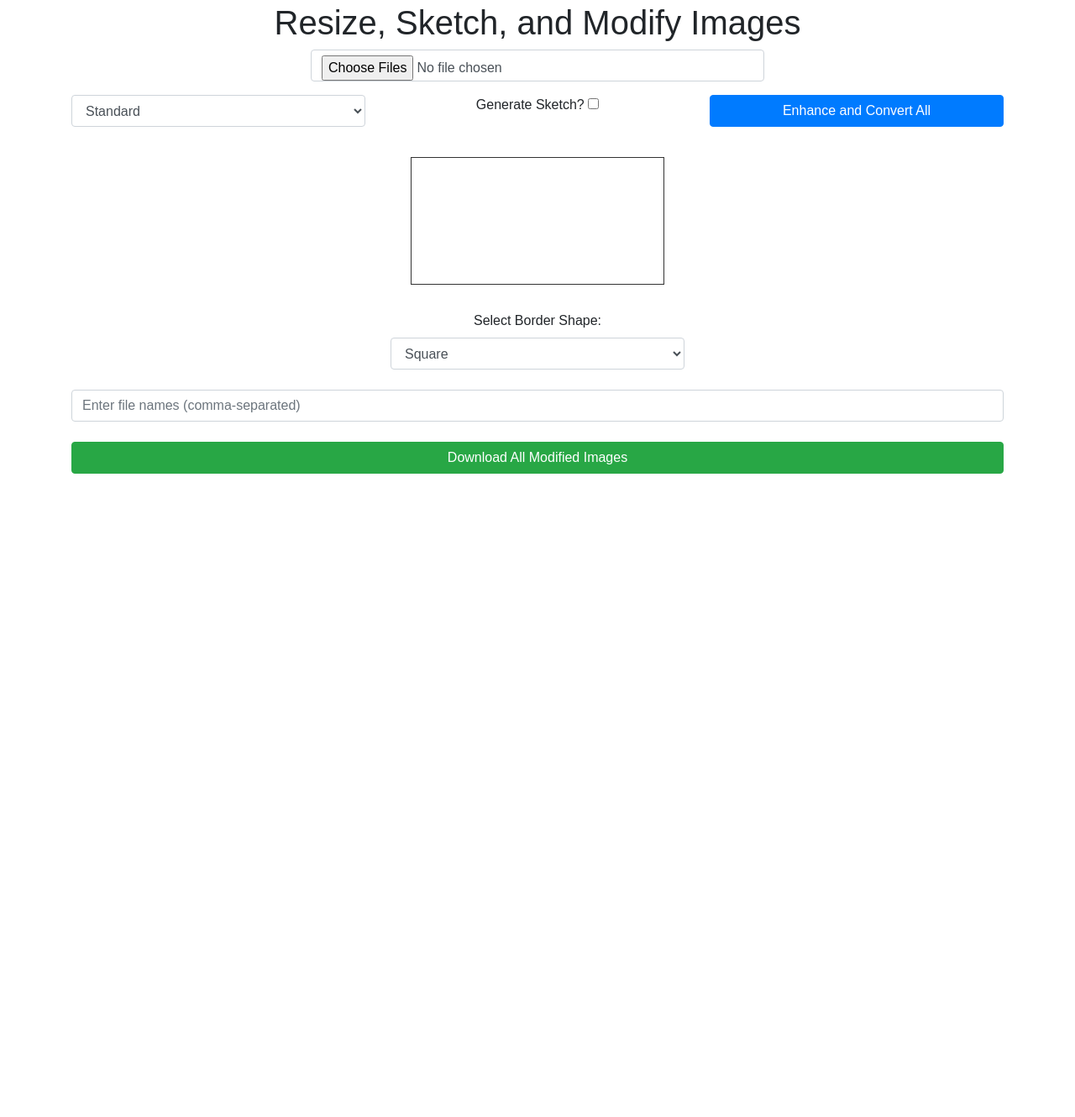
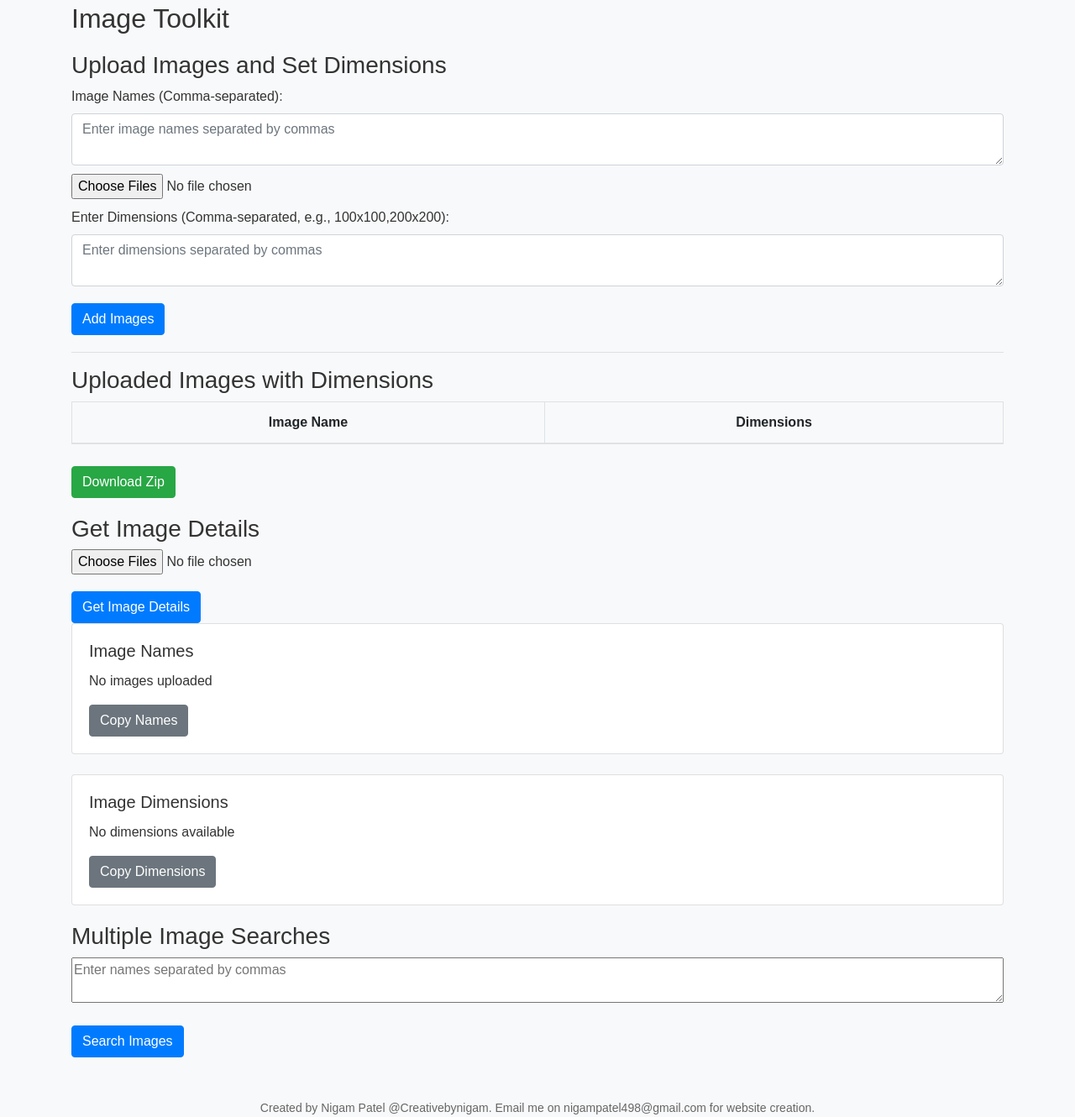
Before and after one commit to nigam498/webdevelopmentkit, a plain HTML site: page index.html in a window 1280 px wide. Shown: the part 47-1377 px from the top of the page at 84% size. Before the commit the page ends 800 px from the top, so only its background shows below. Drawn offline with nearby package versions, Linux system fonts and the light colour scheme.

Commit message:
Update index.html

```diff
--- a/index.html
+++ b/index.html
@@ -2,243 +2,276 @@
  <html lang="en">
    <head>
      <meta charset="UTF-8">
-  <title>Resize, Sketch, and Modify Images</title>
-  <script src="https://cdnjs.cloudflare.com/ajax/libs/pica/5.1.1/pica.min.js"></script>
-  <link rel="stylesheet" href="https://stackpath.bootstrapcdn.com/bootstrap/4.5.2/css/bootstrap.min.css">
+     <title>Image Toolkit</title>
+     <link href="https://stackpath.bootstrapcdn.com/bootstrap/4.5.2/css/bootstrap.min.css" rel="stylesheet">
      <style>
        body {
          font-family: Arial, sans-serif;
+         background-color: #f8f9fa;
+         color: #333;
+       }
+
+       .container {
+         margin-top: 50px;
+       }
+
+       h2 {
+         margin-bottom: 20px;
+       }
+
+       .btn-primary,
+       .btn-success {
+         margin-top: 10px;
+       }
+
+       .input-section {
+         margin-bottom: 20px;
+       }
+
+       textarea,
+       input[type="file"] {
+         width: 100%;
+         margin-bottom: 10px;
+       }
+
+       table {
+         width: 100%;
+         margin-bottom: 20px;
+       }
+
+       table th,
+       table td {
          text-align: center;
-      padding-top: 50px;
        }
-    canvas {
-      border: 1px solid #333;
-      margin-top: 20px;
-      max-width: 100%;
-      height: auto;
+
+       footer {
+         text-align: center;
+         margin-top: 50px;
+         font-size: 14px;
+         color: #666;
        }
      </style>
    </head>
    <body>
      <div class="container">
-    <h1>Resize, Sketch, and Modify Images</h1>
-
-    <div class="row justify-content-center">
-      <div class="col-md-6">
-        <input type="file" id="fileInput" class="form-control" multiple>
+       <h2>Image Toolkit</h2>
+       <div class="input-section">
+         <h3>Upload Images and Set Dimensions</h3>
+         <label for="imageNames">Image Names (Comma-separated):</label>
+         <textarea id="imageNames" class="form-control" placeholder="Enter image names separated by commas"></textarea>
+         <input type="file" id="fileInput" multiple>
+         <label for="dimensions">Enter Dimensions (Comma-separated, e.g., 100x100,200x200):</label>
+         <textarea id="dimensions" class="form-control" placeholder="Enter dimensions separated by commas"></textarea>
+         <button class="btn btn-primary" onclick="addImages()">Add Images</button>
+       </div>
+       <hr>
+       <div class="input-section">
+         <h3>Uploaded Images with Dimensions</h3>
+         <table class="table table-bordered">
+           <thead>
+             <tr>
+               <th scope="col">Image Name</th>
+               <th scope="col">Dimensions</th>
+             </tr>
+           </thead>
+           <tbody id="uploadedImages"></tbody>
+         </table>
+         <button class="btn btn-success" onclick="generateZip()">Download Zip</button>
+       </div>
+       <div class="input-section">
+         <h3>Get Image Details</h3>
+         <input type="file" id="fileInput2" multiple>
+         <button class="btn btn-primary" onclick="getDetails()">Get Image Details</button>
+         <div class="card">
+           <div class="card-body">
+             <h5 class="card-title">Image Names</h5>
+             <p class="card-text" id="imageNames2">No images uploaded</p>
+             <button class="btn btn-secondary" onclick="copyNames()">Copy Names</button>
            </div>
          </div>
-
-    <div id="inputsContainer">
-      <!-- Dynamic dimension and name inputs will be added here -->
-    </div>
-
-    <div class="row justify-content-center mt-3">
-      <div class="col-md-4">
-        <select id="quality" class="form-control">
-          <option value="standard">Standard</option>
-          <option value="hd">HD</option>
-        </select>
-      </div>
-      <div class="col-md-4">
-        <label for="sketch">Generate Sketch?</label>
-        <input type="checkbox" id="sketch">
-      </div>
-      <div class="col-md-4">
-        <button onclick="processImages()" class="btn btn-primary btn-block">Enhance and Convert All</button>
-      </div>
-    </div>
-
-    <div class="row justify-content-center mt-3">
-      <div class="col-md-12">
-        <canvas id="outputCanvas"></canvas>
-      </div>
-    </div>
-
-    <div class="row justify-content-center mt-4">
-      <div class="col-md-4">
-        <label for="borderShape">Select Border Shape:</label>
-        <select id="borderShape" class="form-control">
-          <option value="square">Square</option>
-          <option value="round">Round</option>
-        </select>
-      </div>
-      <div class="col-md-4" id="roundBorderInput" style="display: none;">
-        <input type="number" id="borderRadius" class="form-control" placeholder="Border Radius">
-      </div>
-    </div>
-
-    <div class="row justify-content-center mt-4">
-      <div class="col-md-12">
-        <input type="text" id="fileName" class="form-control" placeholder="Enter file names (comma-separated)">
-      </div>
-    </div>
-
-    <div class="row justify-content-center mt-4">
-      <div class="col-md-12">
-        <button onclick="downloadImages()" class="btn btn-success btn-block">Download All Modified Images</button>
+         <div class="card mt-4">
+           <div class="card-body">
+             <h5 class="card-title">Image Dimensions</h5>
+             <p class="card-text" id="imageDimensions">No dimensions available</p>
+             <button class="btn btn-secondary" onclick="copyDimensions()">Copy Dimensions</button>
            </div>
          </div>
        </div>
+       <div class="input-section">
+         <h3>Multiple Image Searches</h3>
+         <textarea id="inputNames" placeholder="Enter names separated by commas"></textarea>
+         <button class="btn btn-primary" onclick="searchImages()">Search Images</button>
+       </div>
+     </div>
+     <script src="https://cdnjs.cloudflare.com/ajax/libs/jszip/3.6.0/jszip.min.js"></script>
+     <script>
+       let uploadedImages = {};
 
-  <script>
-    function addInputs() {
+       function addImages() {
+         const imageNamesInput = document.getElementById('imageNames').value.trim();
+         const dimensionsInput = document.getElementById('dimensions').value.trim();
+         const imageNames = imageNamesInput.split(',').map(name => name.trim());
+         const dimensions = dimensionsInput.split(',').map(dimension => dimension.trim());
+         if (imageNames.length !== dimensions.length) {
+           alert('Number of image names and dimensions should be the same.');
+           return;
+         }
          const fileInput = document.getElementById('fileInput');
-      const inputsContainer = document.getElementById('inputsContainer');
-      const index = inputsContainer.children.length + 1;
-
-      const inputDiv = document.createElement('div');
-      inputDiv.classList.add('row', 'justify-content-center', 'mt-3');
-      inputDiv.innerHTML = `
-        <div class="col-md-3">
-          <input type="number" id="desiredWidth${index}" class="form-control" placeholder="Desired Width">
-        </div>
-        <div class="col-md-3">
-          <input type="number" id="desiredHeight${index}" class="form-control" placeholder="Desired Height">
-        </div>
-        <div class="col-md-6">
-          <input type="text" id="newFileName${index}" class="form-control" placeholder="Enter new file name">
-        </div>
-      `;
-      inputsContainer.appendChild(inputDiv);
+         const files = fileInput.files;
+         if (!files || files.length !== imageNames.length) {
+           alert('Please upload the correct number of images.');
+           return;
          }
-
-    function processImages() {
-      const fileInput = document.getElementById('fileInput');
-      const quality = document.getElementById('quality').value;
-      const sketch = document.getElementById('sketch').checked;
-      const borderShape = document.getElementById('borderShape').value;
-      const borderRadius = parseInt(document.getElementById('borderRadius').value, 10);
-
-      const dimensionInputs = document.getElementById('inputsContainer').querySelectorAll('input[type="number"]');
-      const nameInputs = document.getElementById('inputsContainer').querySelectorAll('input[type="text"]');
-      const files = fileInput.files;
-
          for (let i = 0; i < files.length; i++) {
            const file = files[i];
-        const reader = new FileReader();
-
-        reader.onload = async function (e) {
-          const img = new Image();
-          img.onload = async function () {
-            const canvas = document.createElement('canvas');
-            const index = i + 1;
-            const desiredWidth = parseInt(dimensionInputs[i * 2].value, 10);
-            const desiredHeight = parseInt(dimensionInputs[i * 2 + 1].value, 10);
-
-            if (!isNaN(desiredWidth) && !isNaN(desiredHeight) && desiredWidth > 0 && desiredHeight > 0) {
-              canvas.width = desiredWidth;
-              canvas.height = desiredHeight;
-
-              // Use pica.js for high-quality image resizing
-              const pica = window.pica();
-              await pica.resize(img, canvas, {
-                unsharpAmount: 80,
-                unsharpRadius: 0.6,
-                unsharpThreshold: 2
-              });
-
-              // Enhance image for HD quality
-              if (quality === 'hd') {
-                const ctx = canvas.getContext('2d');
-                const imageData = ctx.getImageData(0, 0, canvas.width, canvas.height);
-                const pixels = imageData.data;
-
-                for (let i = 0; i < pixels.length; i += 4) {
-                  pixels[i] = Math.min(255, pixels[i] * 1.2);         // Red
-                  pixels[i + 1] = Math.min(255, pixels[i + 1] * 1.2); // Green
-                  pixels[i + 2] = Math.min(255, pixels[i + 2] * 1.2); // Blue
+           const imageName = imageNames[i];
+           const dimension = dimensions[i];
+           if (!uploadedImages[imageName]) {
+             uploadedImages[imageName] = {
+               file,
+               dimension
+             };
+             const uploadedImagesTable = document.getElementById('uploadedImages');
+             const row = uploadedImagesTable.insertRow();
+             const nameCell = row.insertCell(0);
+             const dimensionCell = row.insertCell(1);
+             nameCell.textContent = imageName;
+             dimensionCell.textContent = dimension;
+           } else {
+             alert('Image name already exists. Please choose a different name.');
            }
-
-                ctx.putImageData(imageData, 0, 0);
-              }
-
-              // Generate sketch effect without negative colors if selected
-              if (sketch) {
-                applySketchEffect(canvas);
-              }
-
-              // Apply border shape
-              if (borderShape === 'round' && !isNaN(borderRadius) && borderRadius > 0) {
-                applyRoundBorder(canvas, borderRadius);
-              }
-
-              // Display the modified images on the page
-              document.body.appendChild(canvas);
-
-              // Download the modified image
-              downloadImage(canvas, nameInputs[i].value || `modified_image_${index}`);
-            } else {
-              alert(`Please enter valid width and height for Image ${index}.`);
-            }
-          };
-          img.src = e.target.result;
-        };
-
-        reader.readAsDataURL(file);
          }
        }
 
-    function applySketchEffect(canvas) {
+       function generateZip() {
+         const zip = new JSZip();
+         const promises = [];
+         for (const imageName in uploadedImages) {
+           const {
+             file,
+             dimension
+           } = uploadedImages[imageName];
+           const img = new Image();
+           img.src = URL.createObjectURL(file);
+           const [width, height] = dimension.split('x').map(Number);
+           const promise = new Promise((resolve) => {
+             img.onload = function() {
+               const canvas = document.createElement('canvas');
                const ctx = canvas.getContext('2d');
-      const imageData = ctx.getImageData(0, 0, canvas.width, canvas.height);
-      const pixels = imageData.data;
-
-      // Convert the image data to grayscale
-      const grayscaleData = new Uint8ClampedArray(canvas.width * canvas.height);
-      for (let i = 0, j = 0; i < pixels.length; i += 4, j++) {
-        const avg = (pixels[i] + pixels[i + 1] + pixels[i + 2]) / 3;
-        grayscaleData[j] = avg;
+               canvas.width = width;
+               canvas.height = height;
+               ctx.drawImage(img, 0, 0, width, height);
+               canvas.toBlob(function(blob) {
+                 const fileName = imageName; // Use the full image name including dimensions
+                 zip.file(`${fileName}.png`, blob);
+                 resolve();
+               }, 'image/png');
+             };
+           });
+           promises.push(promise);
+         }
+         Promise.all(promises).then(() => {
+           zip.generateAsync({
+             type: 'blob'
+           }).then(function(content) {
+             const downloadLink = document.createElement('a');
+             downloadLink.href = URL.createObjectURL(content);
+             downloadLink.download = 'resized_images.zip';
+             document.body.appendChild(downloadLink);
+             downloadLink.click();
+             document.body.removeChild(downloadLink);
+           });
+         });
        }
 
-      // Apply basic edge detection based on intensity threshold
-      const edgeThreshold = 100; // Adjust this threshold for edge detection sensitivity
-
-      for (let i = 0, j = 0; i < pixels.length; i += 4, j++) {
-        const edgeColor = grayscaleData[j] > edgeThreshold ? 255 : 0; // Apply threshold
-        pixels[i] = edgeColor; // Red
-        pixels[i + 1] = edgeColor; // Green
-        pixels[i + 2] = edgeColor; // Blue
+       function getDetails() {
+         const fileInput = document.getElementById('fileInput2');
+         const imageNamesContainer = document.getElementById('imageNames2');
+         const imageDimensionsContainer = document.getElementById('imageDimensions');
+         if ('files' in fileInput && fileInput.files.length > 0) {
+           const names = [];
+           const dimensions = [];
+           Array.from(fileInput.files).forEach(file => {
+             const reader = new FileReader();
+             reader.onload = function() {
+               const img = new Image();
+               img.src = reader.result;
+               img.onload = function() {
+                 const nameWithoutExtension = file.name.replace(/\.[^/.]+$/, ''); // Remove file extension
+                 names.push(nameWithoutExtension);
+                 dimensions.push(`${img.width}x${img.height}`);
+                 if (names.length === fileInput.files.length) {
+                   displayDetails(names, dimensions);
+                 }
+               };
+             };
+             reader.readAsDataURL(file);
+           });
+         } else {
+           imageNamesContainer.textContent = 'No images uploaded';
+           imageDimensionsContainer.textContent = 'No dimensions available';
+         }
        }
 
-      ctx.putImageData(imageData, 0, 0);
+       function displayDetails(names, dimensions) {
+         const imageNamesContainer = document.getElementById('imageNames2');
+         const imageDimensionsContainer = document.getElementById('imageDimensions');
+         const namesString = names.join(', ');
+         const dimensionsString = dimensions.join(', ');
+         imageNamesContainer.textContent = namesString;
+         imageDimensionsContainer.textContent = dimensionsString;
        }
 
-    function applyRoundBorder(canvas, radius) {
-      const ctx = canvas.getContext('2d');
-      ctx.beginPath();
-      ctx.arc(canvas.width / 2, canvas.height / 2, radius, 0, Math.PI * 2);
-      ctx.closePath();
-      ctx.clip();
+       function copyNames() {
+         const imageNamesContainer = document.getElementById('imageNames2');
+         const namesText = imageNamesContainer.textContent;
+         if (namesText) {
+           const tempTextArea = document.createElement('textarea');
+           tempTextArea.value = namesText;
+           document.body.appendChild(tempTextArea);
+           tempTextArea.select();
+           document.execCommand('copy');
+           document.body.removeChild(tempTextArea);
+           alert('Names copied to clipboard!');
+         }
        }
 
-    function downloadImage(canvas, fileName) {
-      const link = document.createElement('a');
-      const transparentCanvas = document.createElement('canvas');
-      transparentCanvas.width = canvas.width;
-      transparentCanvas.height = canvas.height;
-      const ctx = transparentCanvas.getContext('2d');
-      ctx.drawImage(canvas, 0, 0);
-
-      link.href = transparentCanvas.toDataURL('image/png');
-      link.download = `${fileName}.png`;
-      link.click();
+       function copyDimensions() {
+         const imageDimensionsContainer = document.getElementById('imageDimensions');
+         const dimensionsText = imageDimensionsContainer.textContent;
+         if (dimensionsText) {
+           const tempTextArea = document.createElement('textarea');
+           tempTextArea.value = dimensionsText;
+           document.body.appendChild(tempTextArea);
+           tempTextArea.select();
+           document.execCommand('copy');
+           document.body.removeChild(tempTextArea);
+           alert('Dimensions copied to clipboard!');
+         }
        }
 
-    document.getElementById('fileInput').addEventListener('change', function() {
-      for (let i = 0; i < this.files.length; i++) {
-        addInputs();
+       function searchImages() {
+         const namesInput = document.getElementById('inputNames').value;
+         const namesArray = namesInput.split(',').map(name => name.trim());
+         const urls = namesArray.map(name => {
+           const baseUrl = 'https://www.google.com/search';
+           const queryParams = new URLSearchParams({
+             q: name,
+             tbm: 'isch'
+             // Add other parameters here if needed
+           });
+           return `${baseUrl}?${queryParams.toString()}`;
+         });
+         openInNewTabs(urls);
        }
+
+       function openInNewTabs(urls) {
+         urls.forEach(url => {
+           window.open(url, '_blank');
          });
-
-    document.getElementById('borderShape').addEventListener('change', function() {
-      const roundBorderInput = document.getElementById('roundBorderInput');
-      if (this.value === 'round') {
-        roundBorderInput.style.display = 'block';
-      } else {
-        roundBorderInput.style.display = 'none';
        }
-    });
      </script>
+     </script>
+     <footer>Created by Nigam Patel @Creativebynigam. Email me on nigampatel498@gmail.com for website creation.</footer>
    </body>
  </html>
```
Lines whose indentation alone changed are shown as unchanged.
